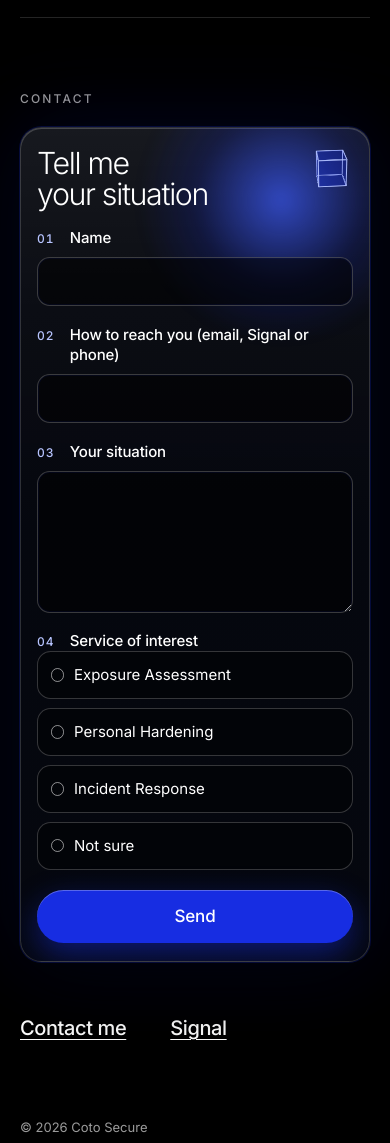
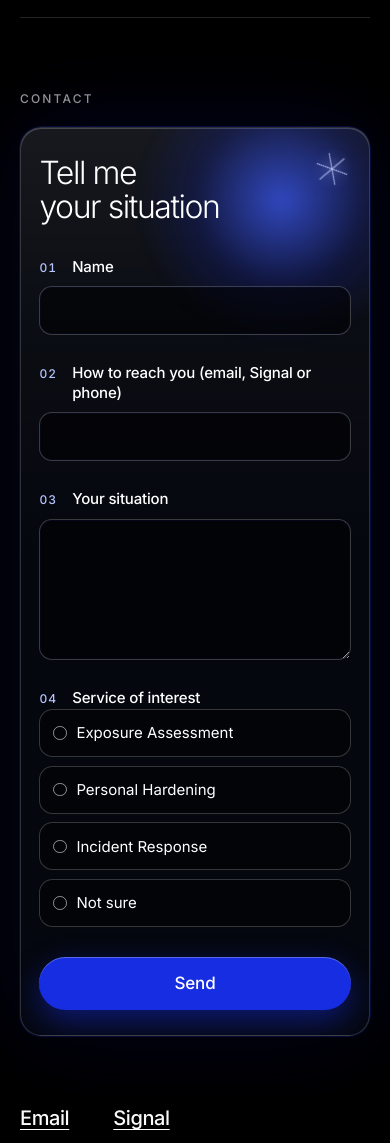
Before and after one commit to levicoto/levicoto-security, a plain HTML site: page index.html in a window 390 px wide. Shown: the part 2640-3783 px from the top of the page. Drawn offline with Linux system fonts and the light colour scheme.

Commit message:
Open up the contact card and swap the cube for an asterisk.
Give the form more space, break the heading onto two lines, and rename the mailto button to Email / Correo.

Co-authored-by: levicoto <levicoto@users.noreply.github.com>

```diff
--- a/css/styles.css
+++ b/css/styles.css
@@ -396,11 +396,11 @@ html[data-lang="es"] .lang-switch [data-set-lang="es"] {
   isolation: isolate;
   display: flex;
   flex-direction: column;
-  gap: 1.15rem;
+  gap: 1.75rem;
   width: 100%;
-  max-width: 36rem;
-  margin: 0 0 3.25rem;
-  padding: 1.55rem 1.35rem 1.35rem;
+  max-width: 40rem;
+  margin: 1rem 0 5rem;
+  padding: 2.4rem 2rem 2.15rem;
   overflow: hidden;
   border: 1px solid rgba(255, 255, 255, 0.16);
   border-radius: 1.35rem;
@@ -441,39 +441,26 @@ html[data-lang="es"] .lang-switch [data-set-lang="es"] {
 .mark3d {
   position: absolute;
   z-index: 0;
-  top: 1.2rem;
-  right: 1.15rem;
-  width: 68px;
-  height: 68px;
-  perspective: 320px;
+  top: 1.7rem;
+  right: 1.6rem;
+  width: 72px;
+  height: 72px;
+  color: #c5d0ff;
   pointer-events: none;
 }
 
-.cube {
+.asterisk {
+  display: block;
   width: 100%;
   height: 100%;
-  position: relative;
-  transform-style: preserve-3d;
-  animation: cube-spin 28s linear infinite;
+  filter: drop-shadow(0 0 6px rgba(183, 196, 255, 0.85)) drop-shadow(0 0 16px rgba(23, 45, 226, 0.9));
+  animation: asterisk-spin 36s linear infinite;
+  transform-origin: center;
 }
 
-.cube span {
-  position: absolute;
-  inset: 10px;
-  border: 1.5px solid rgba(176, 192, 255, 0.95);
-  background: rgba(23, 45, 226, 0.16);
-}
-
-.cube span:nth-child(1) { transform: rotateY(0deg) translateZ(24px); }
-.cube span:nth-child(2) { transform: rotateY(180deg) translateZ(24px); }
-.cube span:nth-child(3) { transform: rotateY(90deg) translateZ(24px); }
-.cube span:nth-child(4) { transform: rotateY(-90deg) translateZ(24px); }
-.cube span:nth-child(5) { transform: rotateX(90deg) translateZ(24px); }
-.cube span:nth-child(6) { transform: rotateX(-90deg) translateZ(24px); }
-
-@keyframes cube-spin {
-  from { transform: rotateX(-22deg) rotateY(32deg); }
-  to { transform: rotateX(-22deg) rotateY(392deg); }
+@keyframes asterisk-spin {
+  from { transform: rotate(0deg); }
+  to { transform: rotate(360deg); }
 }
 
 .gotcha {
@@ -481,18 +468,17 @@ html[data-lang="es"] .lang-switch [data-set-lang="es"] {
 }
 
 .inquiry-head {
-  max-width: 16em;
-  padding-right: 4.75rem;
+  margin-bottom: 0.65rem;
+  padding-right: 5.5rem;
 }
 
 .inquiry-head h3 {
   margin: 0;
   color: #fff;
-  font-size: clamp(1.9rem, 4vw, 2.55rem);
+  font-size: clamp(2rem, 4vw, 2.7rem);
   font-weight: 300;
   letter-spacing: -0.045em;
-  line-height: 1.02;
-  text-wrap: balance;
+  line-height: 1.08;
 }
 
 .field {
@@ -882,8 +868,9 @@ html[data-lang="es"] .lang-switch [data-set-lang="es"] {
   }
 
   .inquiry {
-    margin-bottom: 2.75rem;
-    padding: 1.25rem 1rem 1.1rem;
+    margin-top: 0.5rem;
+    margin-bottom: 3.75rem;
+    padding: 1.75rem 1.15rem 1.55rem;
   }
 
   .pills {
@@ -891,21 +878,15 @@ html[data-lang="es"] .lang-switch [data-set-lang="es"] {
   }
 
   .mark3d {
-    width: 48px;
-    height: 48px;
-    top: 1rem;
-    right: 0.85rem;
+    width: 46px;
+    height: 46px;
+    top: 1.15rem;
+    right: 0.9rem;
   }
 
-  .cube span:nth-child(1) { transform: rotateY(0deg) translateZ(14px); }
-  .cube span:nth-child(2) { transform: rotateY(180deg) translateZ(14px); }
-  .cube span:nth-child(3) { transform: rotateY(90deg) translateZ(14px); }
-  .cube span:nth-child(4) { transform: rotateY(-90deg) translateZ(14px); }
-  .cube span:nth-child(5) { transform: rotateX(90deg) translateZ(14px); }
-  .cube span:nth-child(6) { transform: rotateX(-90deg) translateZ(14px); }
-
   .inquiry-head {
-    padding-right: 3.4rem;
+    margin-bottom: 0.25rem;
+    padding-right: 3.2rem;
   }
 }
 
--- a/index.html
+++ b/index.html
@@ -162,15 +162,17 @@
         <form class="inquiry" action="https://formspree.io/f/mgakydpg" method="POST" accept-charset="UTF-8" aria-labelledby="inquiry-heading">
           <div class="inquiry-glow" aria-hidden="true"></div>
           <div class="mark3d" aria-hidden="true">
-            <div class="cube"><span></span><span></span><span></span><span></span><span></span><span></span></div>
+            <svg class="asterisk" viewBox="0 0 64 64" fill="none">
+              <path d="M32 10v44M12.95 21.05l38.1 21.9M12.95 42.95l38.1-21.9" stroke="currentColor" stroke-width="1.25" stroke-linecap="round"/>
+            </svg>
           </div>
           <input type="hidden" name="_subject" value="Nueva solicitud — Coto Secure">
           <input type="hidden" name="language" value="en">
           <input class="gotcha" type="text" name="_gotcha" tabindex="-1" autocomplete="off" aria-hidden="true">
           <div class="inquiry-head">
             <h3 id="inquiry-heading">
-              <span class="lang-en">Tell me your situation</span>
-              <span class="lang-es">Contame tu situación</span>
+              <span class="lang-en">Tell me<br>your situation</span>
+              <span class="lang-es">Contame<br>tu situación</span>
             </h3>
           </div>
           <div class="field" data-field="name">
@@ -252,8 +254,8 @@
         </form>
         <div class="actions">
           <button type="button" class="action" data-mail>
-            <span class="lang-en">Contact me</span>
-            <span class="lang-es">Escribime</span>
+            <span class="lang-en">Email</span>
+            <span class="lang-es">Correo</span>
           </button>
           <a class="action" data-signal>Signal</a>
         </div>
```
